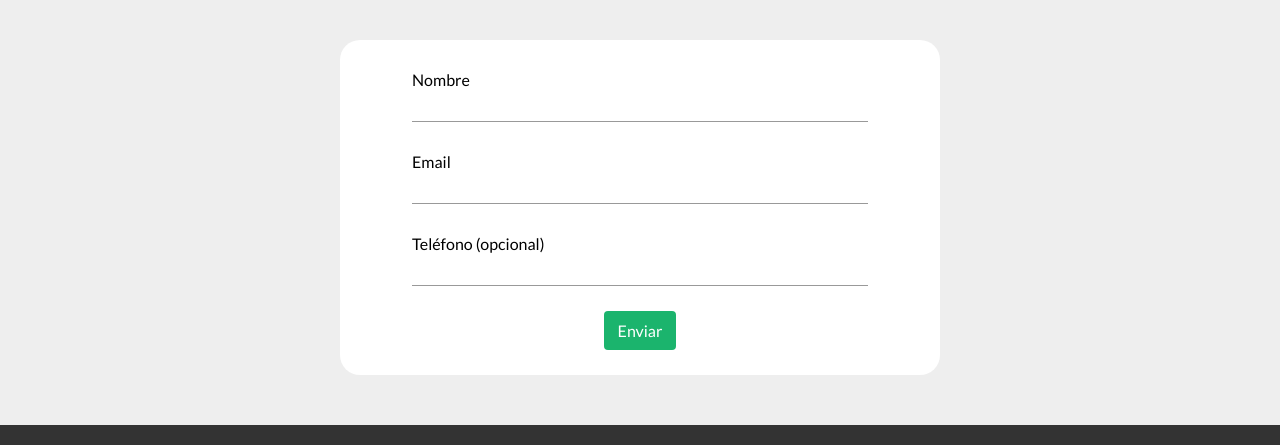
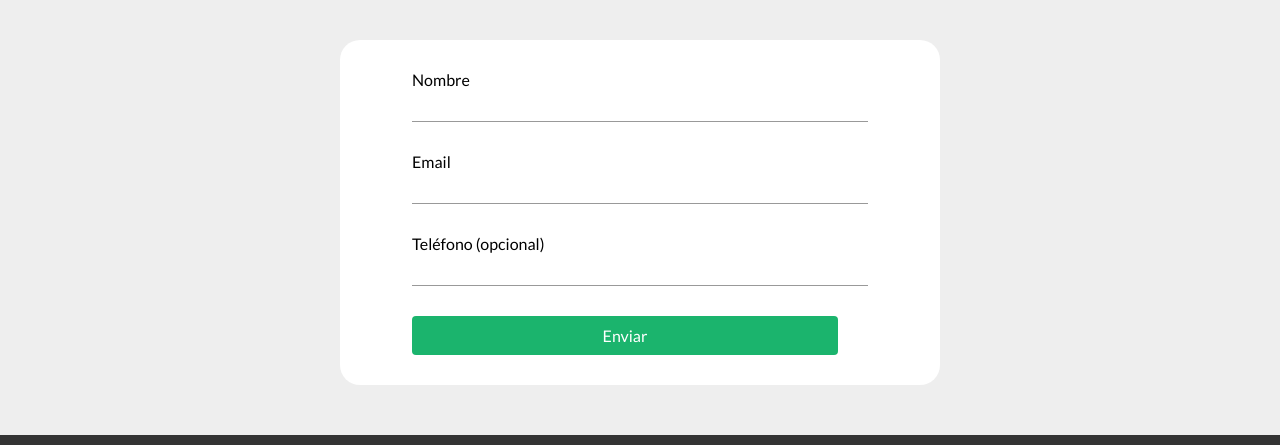
Before and after one commit to wilitp/integra, a Gatsby site: page /contacto in a window 1280 px wide. Shown: the part 80-525 px from the top of the page. Built offline with nearby package versions, Linux system fonts and the light colour scheme; Gatsby itself is replaced by a stand-in of ours.

Commit message:
Cambiado el botón para intentar arreglar el problema del form

```diff
--- a/src/components/Button/Button.js
+++ b/src/components/Button/Button.js
@@ -17,7 +17,7 @@ const Button = (props) => {
 
   }
   return (
-    <Link to={props.link} type={props.type} className={buttonClasses.join(" ")} style={props.centered ? {margin: "0 auto"} : null}>{props.children}</Link>
+    <Link to={props.link}  className={buttonClasses.join(" ")} style={props.centered ? {margin: "0 auto"} : null}>{props.children}</Link>
   )
 }
 
--- a/src/components/ContactForm/ContactForm.js
+++ b/src/components/ContactForm/ContactForm.js
@@ -1,5 +1,4 @@
 import React from 'react';
-import Button from '../Button/Button';
 import classes from './ContactForm.module.scss';
 
 const ContactForm = () => {
@@ -20,7 +19,7 @@ const ContactForm = () => {
           <input name="telefono" type="text" />
         </div>
         <div >
-          <Button centered type="submit">Enviar</Button>
+          <button centered type="submit">Enviar</button>
         </div>
       </form>
     </div>
--- a/src/components/ContactForm/ContactForm.module.scss
+++ b/src/components/ContactForm/ContactForm.module.scss
@@ -29,8 +29,21 @@
       padding: 3px;
       &:focus {
         border-bottom: 1px solid rgba($color: #1ddb82, $alpha: 1);
-        transition: all ease-out .6s;
+        transition: all ease-out 0.6s;
       }
+    }
+    button {
+      padding: 9px 13px;
+      cursor: pointer;
+      background: #1bb46d;
+      border: 1px solid #1bb46d;
+      border-radius: 4px;
+      color: white;
+      font-size: 16px;
+      border: 1px solid transparent;
+      text-decoration: none;
+      margin-right: 30px;
+      // margin: 0 30px;
     }
   }
 }
```
